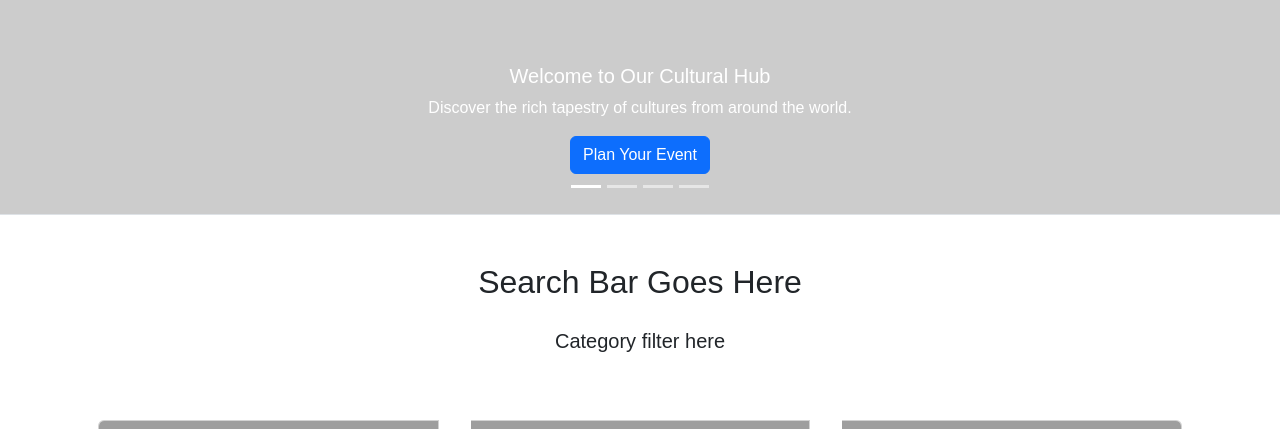
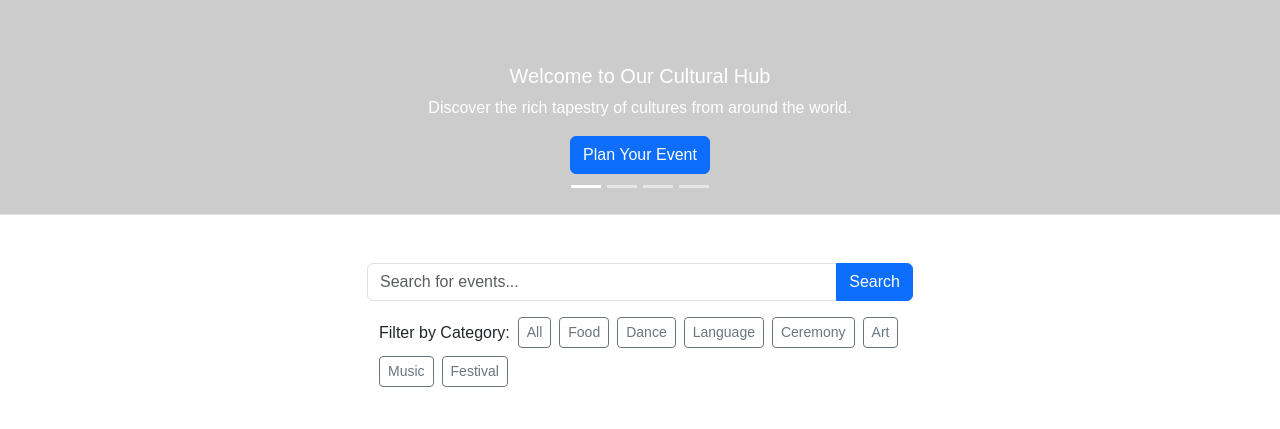
Before and after one commit to TiredTom22/IAB207-Assessment-2-CultureHub-Web-app, a Flask app: page / in a window 1280 px wide. Shown: the part 389-818 px from the top of the page. Run offline with Flask 3, Linux system fonts and the light colour scheme; grey boxes labelled with a size stand in for pictures from a placeholder-image service; some libraries are stand-ins or nearby versions; grey boxes are pictures that could not be loaded.

Commit message:
Added the search bar and Category filter to the main page

```diff
--- a/a2_group2/website/templates/index.html
+++ b/a2_group2/website/templates/index.html
@@ -12,7 +12,7 @@
   <div class="carousel-inner">
     <!-- Carousel 1 -->
     <div class="carousel-item active">
-      <img src="https://placehold.co/1200x500" class="d-block w-100" alt="Page 1">
+      <img src="https://placehold.co/1200x500" class="d-block w-100" alt="Page 1"> <!-- Placeholder image -->
       <div class="carousel-caption d-none d-md-block">
         <!-- Placeholder for carousel caption -->
         <h5>Welcome to Our Cultural Hub</h5>
@@ -61,15 +61,35 @@
 {% endblock %}
 
 {% block content %}
-<!-- Main content - Placeholders -->
+<!-- Main section -->
  <div class="container">
   <div class="row mt-5 mb-5 justify-content-center">
-    <div class="col-md-10">
-        <h2 class="text-center mb-4">Search Bar Goes Here</h2>
-        <p class="lead text-center">Category filter here</p>
+    <div class="col-md-6">
+      <!-- Search bar -->
+      <div class="input-group">
+          <input type="text" class="form-control" placeholder="Search for events...">
+          <button class="btn btn-primary" type="button">Search</button>
+      </div>
+      <!-- Category filter -->
+      <div class="filter-section" id="events">
+        <div class="container">
+          <div class="d-flex flex-wrap align-items-center gap-2 mt-3">
+            <span class="filter-label">Filter by Category:</span>
+            <button class="btn btn-outline-secondary btn-sm">All</button>
+            <button class="btn btn-outline-secondary btn-sm">Food</button>
+            <button class="btn btn-outline-secondary btn-sm">Dance</button>
+            <button class="btn btn-outline-secondary btn-sm">Language</button>
+            <button class="btn btn-outline-secondary btn-sm">Ceremony</button>
+            <button class="btn btn-outline-secondary btn-sm">Art</button>
+            <button class="btn btn-outline-secondary btn-sm">Music</button>
+            <button class="btn btn-outline-secondary btn-sm">Festival</button>
+          </div>
+        </div>
+      </div>
     </div>
   </div>
 
+  <!-- Card section -->
   <div class="card-group mb-5">
     <div class="card mx-3">
         <img class="card-img-top"
```
